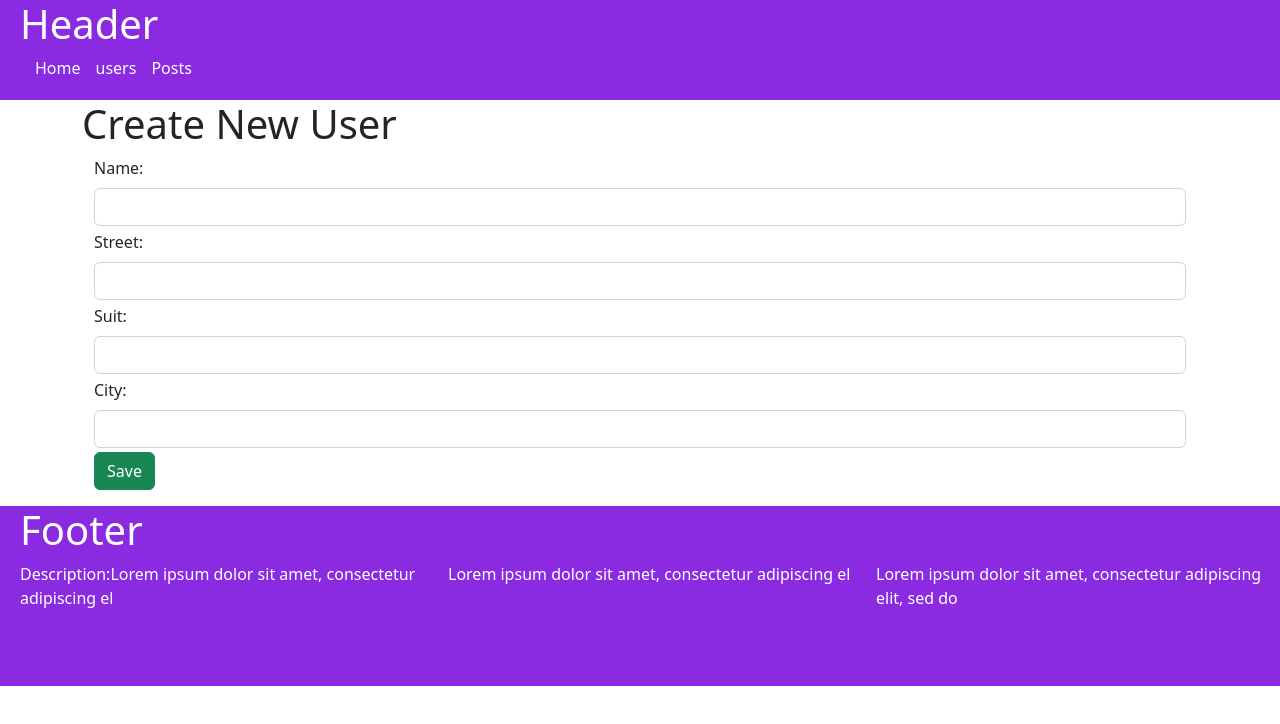
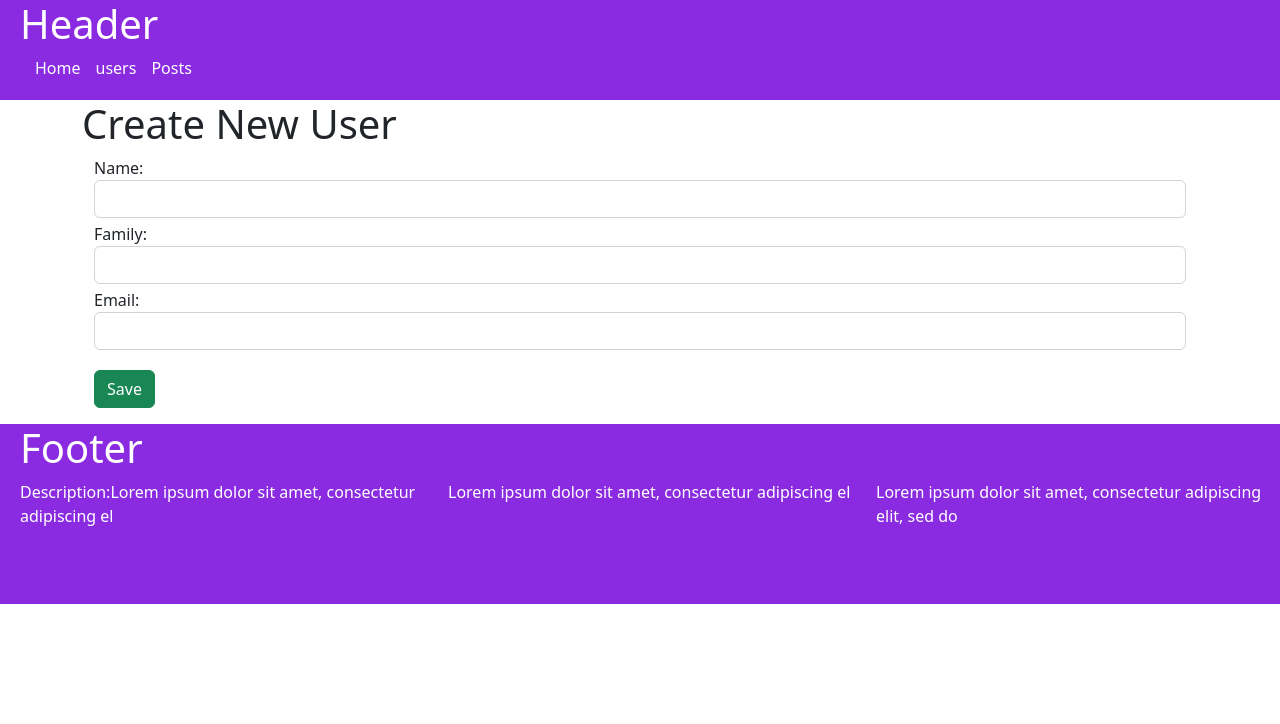
Before and after one commit to elhamalizadeh/Vue-CMS, a Vue app: page /users/createUser in a window 1280 px wide. Shown: the top 724 px of the page. Built offline with nearby package versions, Linux system fonts and the light colour scheme.

Commit message:
create new user 2

```diff
--- a/src/components/users/createUser.vue
+++ b/src/components/users/createUser.vue
@@ -1,92 +1,101 @@
 <template>
   <h1>Create New User</h1>
   <div class="container">
-  <form @submit.prevent="Validate">
-<label class="form-label">Name:</label>
-<input type="text" v-model="form.name" class="form-control" />
-<div class="form-text text-danger">{{ form.ErrorText }}</div>
+<form @submit.prevent="validate">
+  <label>Name:</label>
+  <input type="text" v-model="form.name" class="form-control" />
+  <div class="form-text text-danger" >{{ form.nameErrorText }}</div>
 
-<label class="form-label">Street:</label>
-<input type="text" v-model="form.street" class="form-control" />
-<div class="form-text text-danger">{{ form.ErrorText }}</div>
+    <label>Family:</label>
+  <input type="text" v-model="form.family" class="form-control" />
+  <div class="form-text text-danger" >{{ form.familyErrorText }}</div>
 
-<label class="form-label">Suit:</label>
-<input type="text" v-model="form.suit" class="form-control" />
-<div class="form-text text-danger">{{ form.ErrorText }}</div>
+  <label>Email:</label>
+  <input type="email" v-model="form.email" class="form-control" />
+  <div class="form-text text-danger" >{{ form.emailErrorText }}</div>
 
-<label class="form-label">City:</label>
-<input type="text" v-model="form.city" class="form-control" />
-<div class="form-text text-danger">{{ form.ErrorText }}</div>
-
-<button type="submit" class="btn btn-success mb-3" >Save</button>
-  </form>
+<button type="submit" class="btn btn-success mb-3 mt-3">
+  <div
+          v-if="loading"
+          class="spinner-border spinner-border-sm"
+          role="status"
+        ></div>
+        Save</button>
+</form>
   </div>
 </template>
 
 <script>
-import axios from "axios";
-import { reactive } from "vue";
+import { reactive, ref } from "vue";
+import axios from 'axios';
 import Swal from "sweetalert2";
 
 export default {
-name:'createUser',
-setup() {
-  const form = reactive({
-  name: "",
-  street: "",
-  suit:"",
-  city:"",
-  ErrorText: ""
-});
 
-function Validate(){
- if (form.name === ""){
-  form.ErrorText =" You should Fill it"
+setup(){
+const loading = ref(false);
+  const form = reactive ({
+    name : "",
+    family:"",
+    email:"",
+    nameErrorText:"",
+    familyErrorText:"",
+    emailErrorText:"",
+  })
+  function validate(){
+ if (form.name ===""){
+  form.nameErrorText = "name is required"
  }
  else {
-  form.ErrorText = "";
+  form.nameErrorText = ""
+ }
 
+  if (form.family ===""){
+  form.familyErrorText = "family is required"
  }
-   if (form.name !=="" && form.street !="" ){
-        console.log("createuser is called");
-        createNewUser();
-      }
+ else {
+  form.familyErrorText = ""
+ }
 
-//  if (form.name !=="" && form.street !="" ){
-//   createNewUser();
+  if (form.email ===""){
+  form.emailErrorText = "email is required"
+ }
+ else {
+  form.emailErrorText = ""
+ }
 
-//  }
-}
+ if ( form.name !="" && form.family!="" && form.email!=""){
+  loading.value = true;
+   createUser();
+ }
 
-function createNewUser(){
-  axios
-     .post("https://jsonplaceholder.typicode.com/users", {
-          name: form.name,
-          street: form.street,
-          userId: 1,
-        })
-        .then(function () {
-          //alert('created successfully')
-          console.log('created successfully');
-           Swal.fire({
+  }
+
+  function createUser(){
+axios
+.post("https://jsonplaceholder.typicode.com/users",{
+name: form.name,
+family: form.family,
+email: form.email
+})
+.then(function(){
+    Swal.fire({
             title: "Thanks!",
             text: "User created successfully",
             icon: "success",
             confirmButtonText: "Ok",
           });
+          loading.value = false;
+})
+.catch(function(error){
+  console.log(error)
+});
+  }
 
-        })
-        .catch(function (error) {
-          console.log(error);
-        });
-        console.log(form.name, form.street, form.suit, form.city);
-    }
-    return{ form , Validate }
+  return{form, validate , loading}
 }
 
 }
 </script>
-
 <style>
-
 </style>
```
